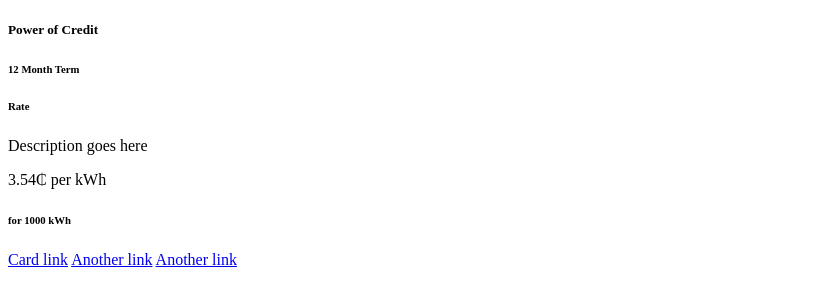
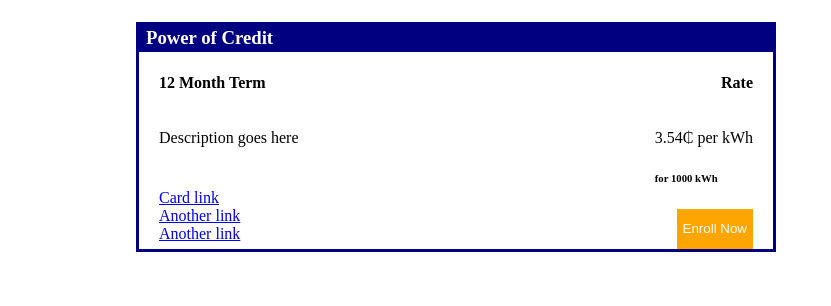
Before and after one commit to MegaBeedrillTAO/PulsePowerProject2, a Django app: page / in a window 1280 px wide. Shown: the top 306 px of the page, without its empty margins (0-831 px from the left). Run offline with Django 3.2, Linux system fonts and the light colour scheme; data comes from the database, SQL or seed files in the repository.

Commit message:
Got static files figured out. Now just need to build the rest of the webpage.

```diff
--- a/Webpage/templates/index.html
+++ b/Webpage/templates/index.html
@@ -5,12 +5,13 @@
 <div class="column">
     {% for card in cards %}
     <div class="container">
-        <div class="card" style="width: 18rem;">
+        <div class="card" style="width: 30rem;">
             <div class="card-body">
-                <h5 class="card-title">{{card.title}}</h5>
+                <h3 class="card-title">{{card.title}}</h3>
+                <div class="inner-content">
                     <div class="subtitle-container">
-                    <h6 class="card-subtitle mb-2 text-muted">{{card.term_length}} Month Term</h6>
-                    <h6 class="card-subtitle mb-2 text-muted">Rate</h6>
+                        <h4 class="card-subtitle mb-2 text-muted">{{card.term_length}} Month Term</h4>
+                        <h4 class="card-subtitle mb-2 text-muted">Rate</h4>
                     </div>
                     <div class="content-container">
                         <div class="text-container">
@@ -26,10 +27,17 @@
                         </div>
 
                     </div>
-
+                    <div class="link-button">
+                        <div class="link-container">
                             <a href="#" class="card-link">Card link</a>
                             <a href="#" class="card-link">Another link</a>
                             <a href="#" class="card-link">Another link</a>
+                        </div>
+                        <button class="enroll">Enroll Now</button>
+                    </div>
+                </div>
+
+
             </div>
         </div>
     </div>
--- /dev/null
+++ b/static/css/styles.css
@@ -0,0 +1,61 @@
+body {
+   background: white;
+}
+
+.column {
+   display: flex;
+   flex-direction: column;
+
+}
+.card-body {
+    display: flex;
+    flex-direction: column;
+    width: 50vw;
+    margin-left: 10vw;
+}
+
+.card-title {
+ color: white;
+ margin-left: 10px;
+}
+
+.inner-content {
+    z-index: -1;
+    margin-top: -45px;
+    border: solid navy;
+    border-width: 30px 3px 3px 3px;
+}
+
+.subtitle-container {
+    display: flex;
+    justify-content: space-between;
+    padding-left: 20px;
+    padding-right: 20px;
+}
+
+.content-container {
+    display: flex;
+    justify-content: space-between;
+    padding-left: 20px;
+    padding-right: 20px;
+}
+
+.link-button {
+    display: flex;
+    justify-content: space-between;
+    padding-left: 20px;
+    padding-right: 20px;
+}
+
+.link-container {
+    display: flex;
+    flex-direction: column;
+    margin-top: -20px;
+}
+
+.enroll {
+    background: orange;
+    color: white;
+    border: none;
+    height: 40px;
+}
--- a/templates/base.css
+++ /dev/null
@@ -1,3 +0,0 @@
-body {
-    background_color = blue;
-}
--- a/templates/base.html
+++ b/templates/base.html
@@ -1,10 +1,14 @@
+
+{% load static %}
 <!DOCTYPE html>
+
 <html lang="en">
-{% load static %}
-<link rel="stylesheet" href="base.css">
+
 <head>
     <meta charset="UTF-8">
+
     <title>Webpage Title</title>
+    <link rel="stylesheet" href="{% static '/css/styles.css' %}">
 </head>
 <body>
     {% block content %}
```
Also changed, not shown: PulsePower2/settings.py (+5 -6 lines). Lines whose indentation alone changed are shown as unchanged.
